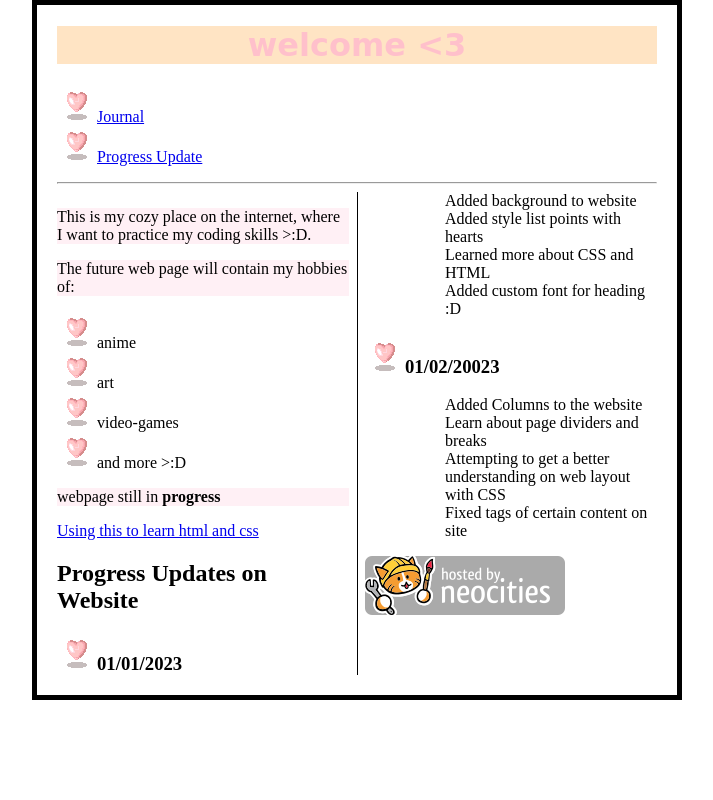
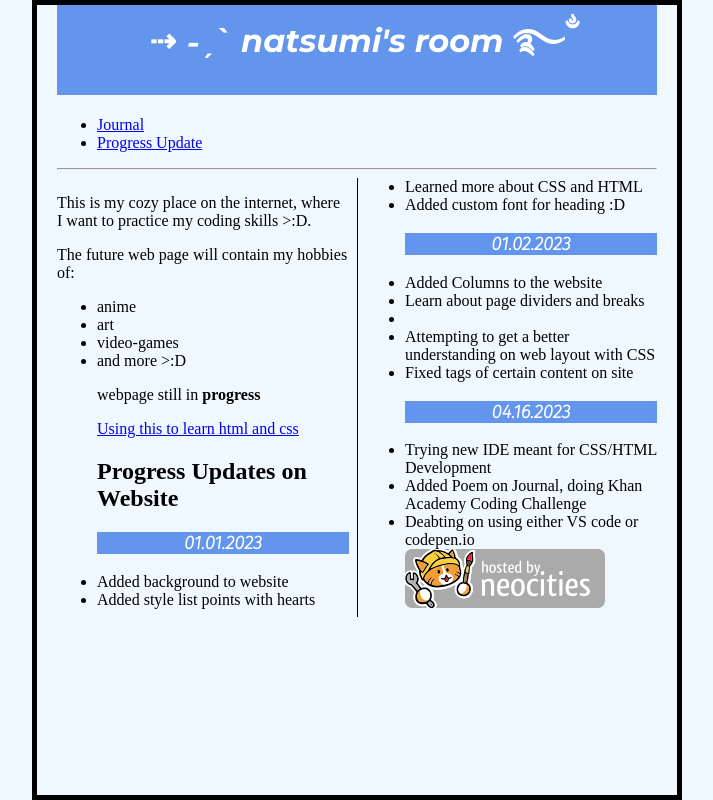
Before and after one commit to myanramsey/natsumis_corner, a plain HTML site: page index.html in a window 1280 px wide. Shown: the whole page, without its empty margins (283-996 px from the left). Drawn offline with Linux system fonts and the light colour scheme.

Commit message:
Updates on Index and CSS
index.html:
- Added progress update for April 14
- Fixed typo and errors in date

CSS:
- New colors + fonts added
- removal of heart png as list

```diff
--- a/index.html
+++ b/index.html
@@ -1,9 +1,12 @@
-<!DOCTYPE html>
 <html lang="en-US">
+
 <head>
   <meta charset="UTF-8">
   <meta name="viewport" content="width=device-width, initial-scale=1.0">
   <link rel="preconnect" href="https://fonts.googleapis.com">
+  <link href="https://fonts.googleapis.com/css2?family=Fira+Sans:ital,wght@1,200&display=swap" rel="stylesheet">
+  <link href="https://fonts.googleapis.com/css2?family=Montserrat:ital,wght@1,700&display=swap" rel="stylesheet">
+  <link href="neocities-natsumilol/styles/style.css" rel="stylecheet" />
   <title>natsumilol cozy room</title>
 
   <!-- The style.css file allows you to change the look of your web pages.
@@ -11,12 +14,10 @@
          This makes it easier to make new pages for your site. -->
   <link href="/style.css" rel="stylesheet" type="text/css" media="all">
 </head>
-  <link href="neocities-natsumilol/styles/style.css" rel="stylecheet" />
-
 
 
 <body>
-    <h1>welcome <3</h1>
+  <h1>⇢ ˗ˏˋ natsumi's room ࿐ྂ </h1>
   <nav>
     <ul>
       <li><a href="journal.html">Journal</a></li>
@@ -34,30 +35,31 @@
       <li>art</li>
       <li>video-games</li>
       <li>and more >:D</li>
-      </ul>
 
     <p>webpage still in <strong>progress</strong></p>
     <a href="https://developer.mozilla.org/en-us/"> Using this to learn html and css</a>
     <br>
 
     <h2>Progress Updates on Website</h2>
-      <ul>
-        <li><h3>01/01/2023</h3></li>
-          <ul>Added background to website</ul>
-          <ul>Added style list points with hearts</ul>
-          <ul>Learned more about CSS and HTML</ul>
-          <ul>Added custom font for heading :D</ul>
-        <li><h3>01/02/20023</h3></li>
-          <ul>Added Columns to the website</ul>
-          <ul>Learn about page dividers and breaks</ul>
-          <ul>Attempting to get a better understanding on web layout with CSS</ul>
-          <ul>Fixed tags of certain content on site</ul>
-      </ul>
+    <h3>01.01.2023</h3>
+    <li>Added background to website</li>
+    <li>Added style list points with hearts</li>
+    <li>Learned more about CSS and HTML</li>
+    <li>Added custom font for heading :D</li>
+    <h3>01.02.2023</h3>
+    <li>Added Columns to the website</li>
+    <li>Learn about page dividers and breaks<li>
+    <li>Attempting to get a better understanding on web layout with CSS</li>
+    <li>Fixed tags of certain content on site</li>
+
+    <h3>04.16.2023</h3>
+    <li>Trying new IDE meant for CSS/HTML Development</li>
+    <li>Added Poem on Journal, doing Khan Academy Coding Challenge</li>
+    <li>Deabting on using either VS code or codepen.io</li>
+
     <img src="/neocities.png">
-
-
-
   </div>
 
 </body>
+
 </html>
--- a/style.css
+++ b/style.css
@@ -1,29 +1,29 @@
-/* CSS is how you can add style to your website, such as colors, fonts, and positioning of your
-   HTML content. To learn how to do something, just try searching Google for questions like
-   "how to change link color." */
-/* list properties here */
-   ul {
-    list-style:url(heart.gif);
-   }
+
 /* heading 1 */
 h1 {
-    font-family: 'East Sea Dokdo', cursive;
-    color: pink;
-    background-color: bisque;
+  font-family: "Montserrat", sans-serif;
+  color: white;
+  background-color: CornflowerBlue;
+  text-align: center;
+}
+
+h3 {
+  font-family: "Fira Sans", sans-serif;
+  color: white;
+  background-color: CornflowerBlue;
   text-align: center;
 }
 
 /* main text color */
 p {
-    background-color:lavenderblush;
   color: black;
 }
 /* body background and margings */
 body {
   width: 600px;
   margin: 0 auto;
-    background-image:url(graph_paper.png);
-    padding:0 20px 20px 20px;
+  background-color: AliceBlue;
+  padding: 0 20px 20px 20px;
   border: 5px black solid;
 }
 .columns {
```
Lines whose indentation alone changed are shown as unchanged.
